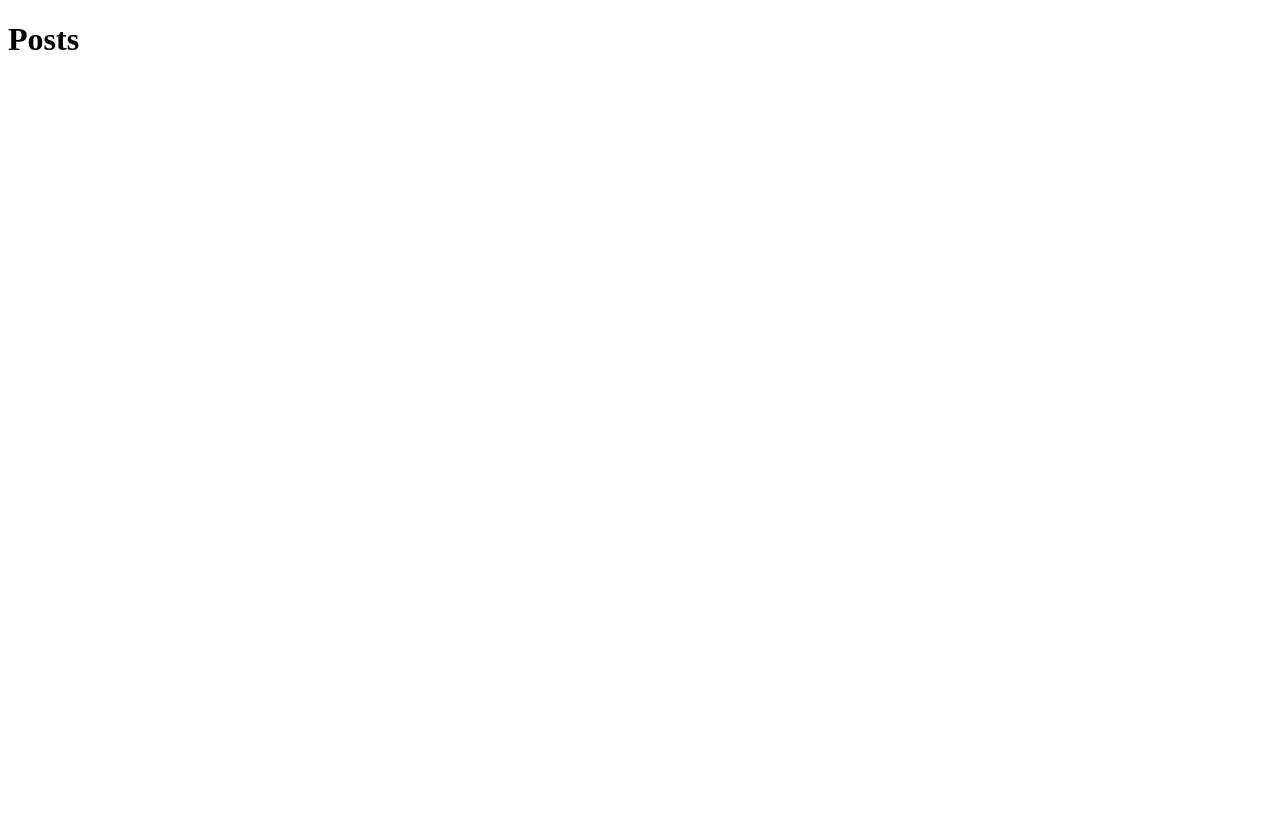
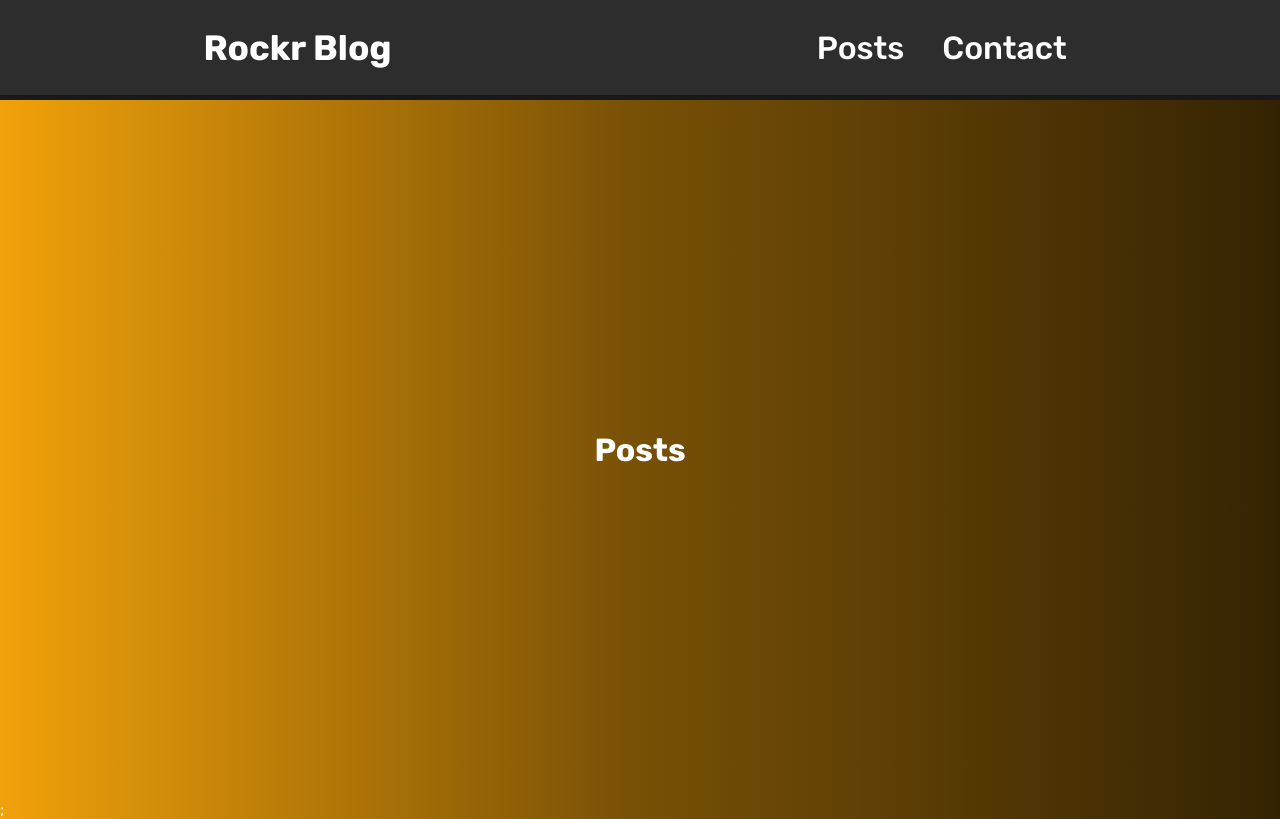
Before and after one commit to jairodoni/rockr-blog, a Next.js app: page / in a window 1280 px wide. Built offline with nearby package versions, Linux system fonts and the light colour scheme.

Commit message:
Navigation Bar implemented and global.css to

```diff
--- a/package.json
+++ b/package.json
@@ -11,7 +11,8 @@
     "next": "11.1.2",
     "prettier": "^2.4.1",
     "react": "17.0.2",
-    "react-dom": "17.0.2"
+    "react-dom": "17.0.2",
+    "sass": "^1.42.1"
   },
   "devDependencies": {
     "@types/node": "^16.10.1",
--- /dev/null
+++ b/src/components/Header/index.tsx
@@ -0,0 +1,15 @@
+import Head from 'next/head';
+
+interface HeaderProps {
+  title: string;
+}
+
+export function Header({ title }: HeaderProps) {
+  return (
+    <Head>
+      <title>
+        Rockr Blog | {title}
+      </title>
+    </Head>
+  )
+}
--- /dev/null
+++ b/src/components/Navigation/index.tsx
@@ -0,0 +1,25 @@
+import Link from "next/link";
+import styles from "./styles.module.scss"
+
+export function Navigation() {
+  return (
+    <div className={styles.navigation}>
+      <h1>
+        Rockr Blog
+      </h1>
+      <nav>
+        <div className={styles.buttons}>
+          <Link href="/">
+            <a>Posts</a>
+          </Link>
+        </div>
+
+        <div className={styles.buttons}>
+          <Link href="/contact">
+            <a>Contact</a>
+          </Link>
+        </div>
+      </nav>
+    </div>
+  )
+}
--- /dev/null
+++ b/src/components/Navigation/styles.module.scss
@@ -0,0 +1,60 @@
+.navigation {
+  width: 100%;
+  height: 100px;
+  padding: 5px;
+
+  display: flex;
+  align-items: center;
+  justify-content: space-around;
+
+  background: var(--gray-700);
+  border-bottom: 5px solid var(--gray-900);
+
+  h1 {
+    font-size: 2.2rem;
+  }
+
+  a {
+    font-size: 2rem;
+    font-weight: 500;
+  }
+
+  nav {
+    max-width: 400px;
+    display: flex;
+
+    .buttons {
+      background: var(--gray-700);
+      width: 9rem;
+
+      height: 95px;
+
+      display: flex;
+      justify-content: center;
+      align-items: center;
+      flex-direction: row;
+
+      text-align: center;
+
+      transition: filter 0.2s;
+
+      &:hover {
+        filter: contrast(0.9);
+        color: var(--gray-50);
+      }
+    }
+  }
+
+  @media (max-width: 450px) {
+    h1 {
+      font-size: 1.5rem;
+    }
+    a {
+      font-size: 1.2rem;
+    }
+
+    div.buttons {
+      width: 6rem;
+    }
+  }
+}
--- a/src/pages/_app.tsx
+++ b/src/pages/_app.tsx
@@ -1,6 +1,13 @@
+import '../styles/global.scss';
 import type { AppProps } from 'next/app';
+import { Navigation } from '../components/Navigation';
 
 function MyApp({ Component, pageProps }: AppProps) {
-  return <Component {...pageProps} />;
+  return (
+    <>
+      <Navigation />
+      <Component {...pageProps} />;
+    </>
+  )
 }
 export default MyApp;
--- /dev/null
+++ b/src/pages/_document.tsx
@@ -0,0 +1,19 @@
+import Document, { Html, Head, Main, NextScript } from 'next/document';
+
+export default class MyDocument extends Document {
+  render() {
+    return (
+      <Html>
+        <Head>
+          <link rel="preconnect" href="https://fonts.googleapis.com" />
+          <link rel="preconnect" href="https://fonts.gstatic.com" />
+          <link href="https://fonts.googleapis.com/css2?family=Rubik:wght@400;500;700&display=swap" rel="stylesheet" />
+        </Head>
+        <body>
+          <Main />
+          <NextScript />
+        </body>
+      </Html>
+    )
+  }
+}
--- a/src/pages/index.tsx
+++ b/src/pages/index.tsx
@@ -1,6 +1,13 @@
+import { Header } from '../components/Header';
+import styles from '../styles/timeline.module.scss'
 
-export default function Posts() {
+export default function Timeline() {
   return (
-    <h1>Posts</h1>
+    <>
+      <Header title="Timeline" />
+      <main className={styles.container}>
+        <h1>Posts</h1>
+      </main>
+    </>
   );
 };
--- /dev/null
+++ b/src/styles/global.scss
@@ -0,0 +1,53 @@
+* {
+  margin: 0;
+  padding: 0;
+  box-sizing: border-box;
+}
+
+:root {
+  --white: #ffffff;
+
+
+  --gray-50: #f1f1f1;
+  --gray-600: #323238;
+  --gray-700: #2d2d2d;
+  --gray-800: #242424;
+  --gray-900: #191919;
+
+  --blue-500: #032937;
+  --yellow-500: #f1a10a;
+}
+
+@media (max-width: 1080px) {
+  html {
+    font-size: 93.75%;
+  }
+}
+
+@media (max-width: 720px) {
+  html {
+    font-size: 87.5%;
+  }
+}
+
+body {
+  background: rgb(241,161,10);
+  background: -moz-linear-gradient(90deg, rgba(241,161,10,1) 0%, rgba(121,81,6,1) 49%, rgba(52,35,3,1) 100%);
+  background: -webkit-linear-gradient(90deg, rgba(241,161,10,1) 0%, rgba(121,81,6,1) 49%, rgba(52,35,3,1) 100%);
+  background: linear-gradient(90deg, rgba(241,161,10,1) 0%, rgba(121,81,6,1) 49%, rgba(52,35,3,1) 100%);
+  filter: progid:DXImageTransform.Microsoft.gradient(startColorstr="#f1a10a",endColorstr="#342303",GradientType=1);
+  color: var(--white);
+}
+
+body, input, textarea, select, button {
+  font: 400 1rem 'Rubik', sans-serif;
+}
+
+button {
+  cursor: pointer;
+}
+
+a {
+  color: inherit;
+  text-decoration: none;
+}
--- /dev/null
+++ b/src/styles/timeline.module.scss
@@ -0,0 +1,10 @@
+.container {
+  width: 100%;
+  height: calc(100vh - 100px);
+  margin: 0 auto;
+  padding: 0 2rem;
+
+  display: flex;
+  align-items: center;
+  justify-content: center;
+}
```
Also changed, not shown: 2 other files (tests, documents, lock files or other folders).
